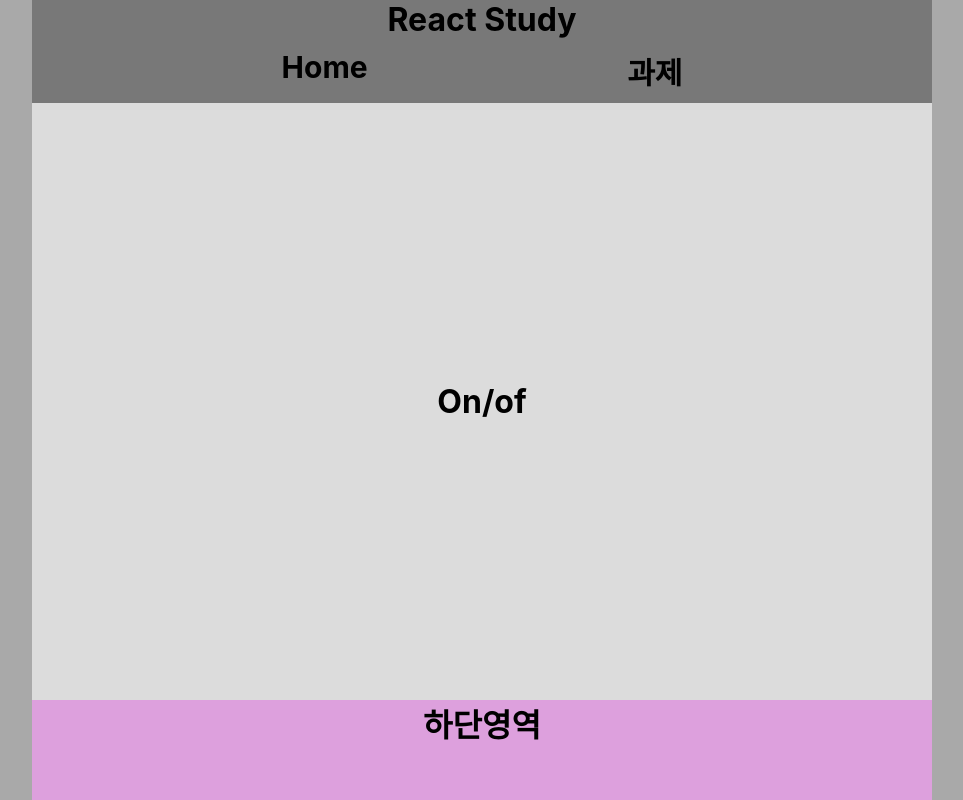
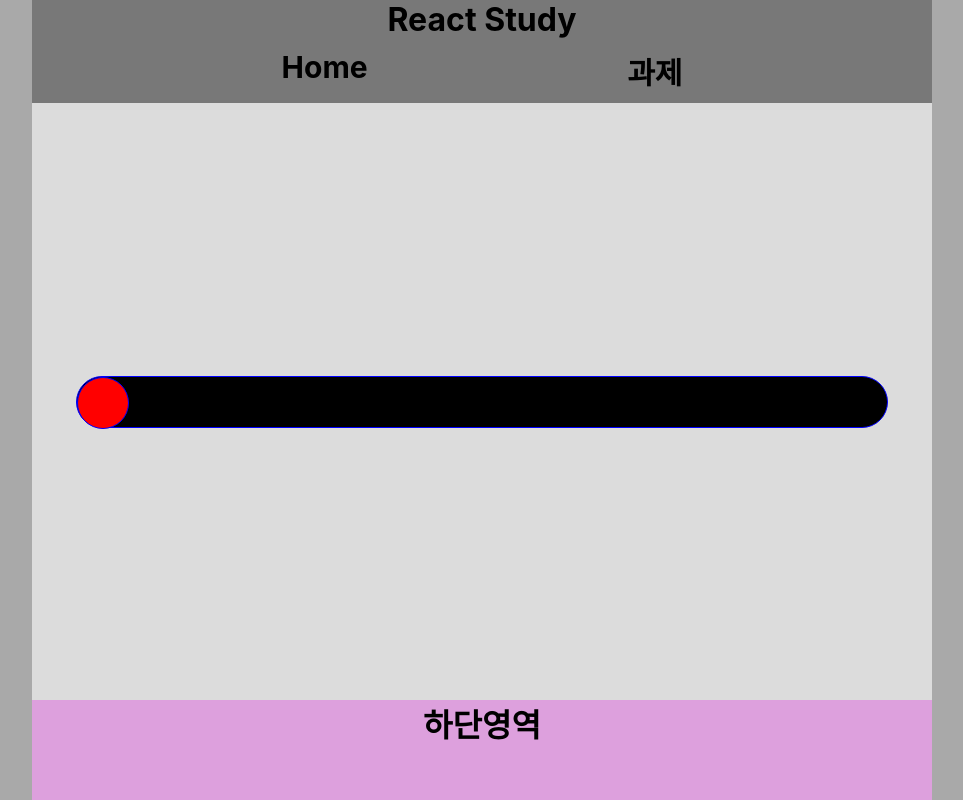
Before and after one commit to limdumb/React-Study, a React (Create React App) app: page /OnOff in a window 1280 px wide. Shown: the whole page, without its empty margins (158-1121 px from the left). Built offline with nearby package versions, Linux system fonts and the light colour scheme.

Commit message:
[Design] on/off toggle css설정

```diff
--- a/src/App.css
+++ b/src/App.css
@@ -109,3 +109,8 @@ body{
 .Footer{
     background-color: #dda0dd;
     flex-basis: 100px;}
+
+.test{
+    position: relative;
+    position: absolute;
+}
--- a/src/component/nav_Button/OnOff.jsx
+++ b/src/component/nav_Button/OnOff.jsx
@@ -1,10 +1,39 @@
+import styled from "styled-components";
+/*
+1. 기본적인 toggle형태의 모습을갖는다
+2. Click시 toggle버튼의 원형이 움직인다
+3. Click시 toggle버튼의 on/off의 기능이담겨야한다 그에따라 alert로 구분
+4. on/off에 따라 색상및 글자변경!
+*/
 
-function On_of(){
+
+function Onoff(){
     return(
         <>
-            <h1>On/of</h1>
+           <Styleddiv>
+                <Styledspan></Styledspan>
+           </Styleddiv>
         </>
     )
 }
 
-export default On_of;
+const Styleddiv = styled.div`
+    position: relative;
+    background-color : black;
+    border : 1px solid blue;
+    width : 90%;
+    height : 50px;
+    border-radius: 50px;
+`
+const Styledspan = styled.span`
+    position: absolute;
+    display : block;
+    background-color : red;
+    border : 1px solid blue;
+    width : 50px;
+    height : 50px;
+    border-radius: 50px;
+
+`
+
+export default Onoff;
```
